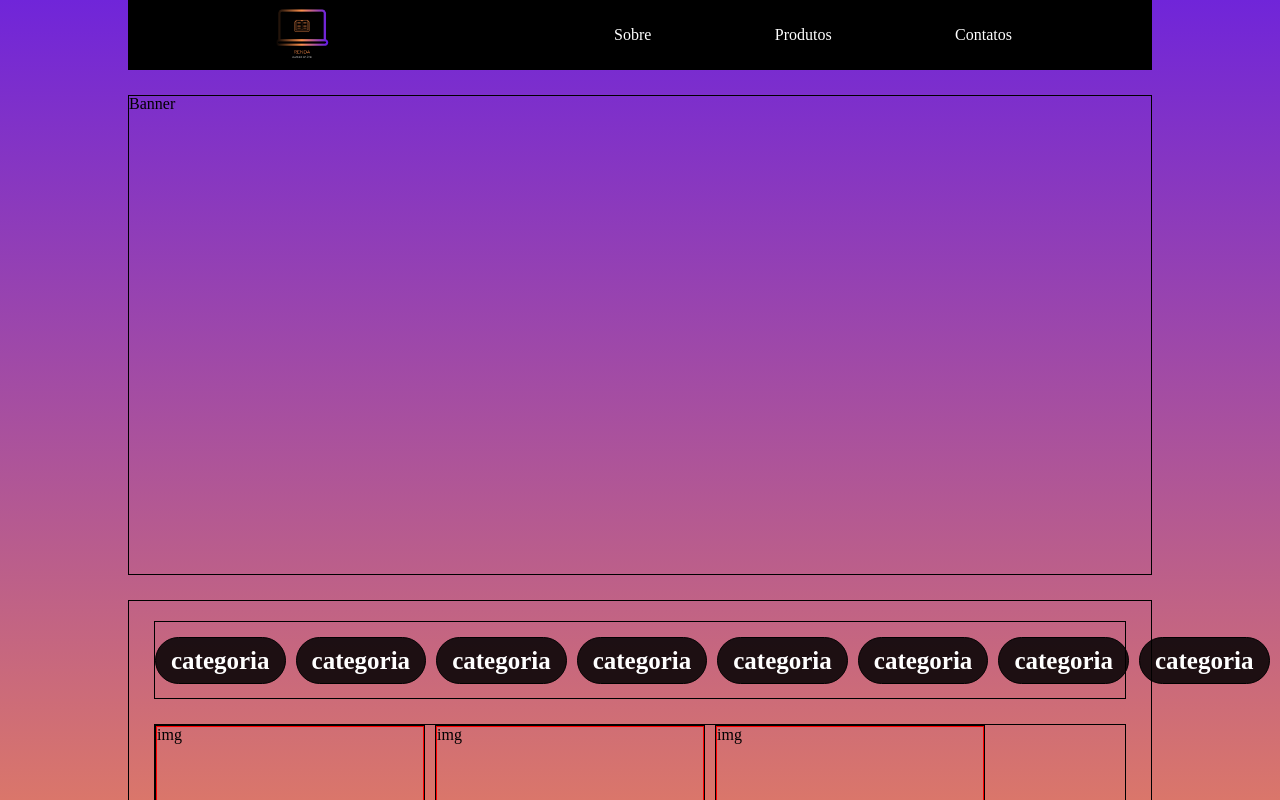
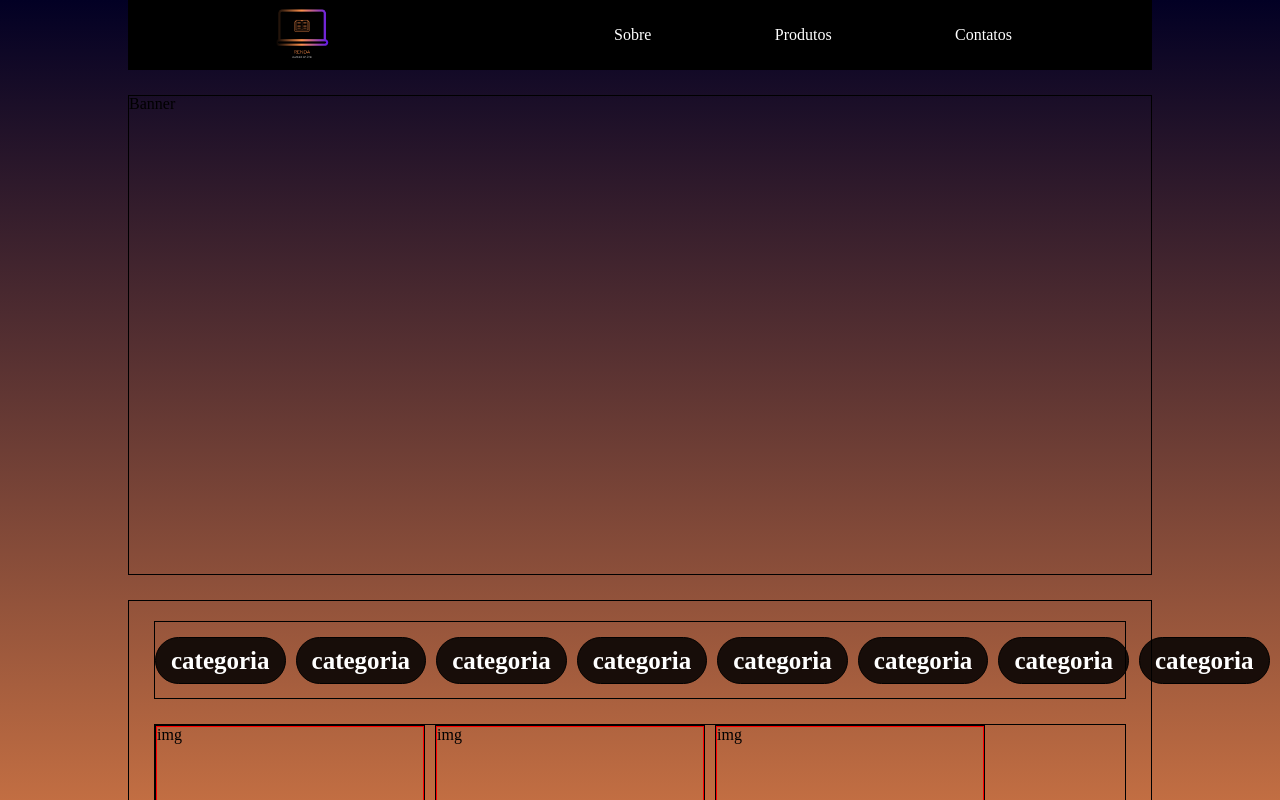
Before and after one commit to Cursos-Renda/CursosRendaOnline, a React (Vite) app: page / in a window 1280 px wide. Shown: the top 800 px of the page. Built offline with nearby package versions, Linux system fonts and the light colour scheme.

Commit message:
inverter background

```diff
--- a/src/styles/reset.scss
+++ b/src/styles/reset.scss
@@ -57,5 +57,5 @@ body{
 }
 
 html{
-	background: linear-gradient(0deg, rgba(2,0,36,1) 0%, rgba(248,141,75,1) 50%, rgba(112,37,217,1) 100%);
+	background: linear-gradient(180deg, rgba(2,0,36,1) 0%, rgba(248,141,75,1) 50%, rgba(112,37,217,1) 100%);
 }
```
